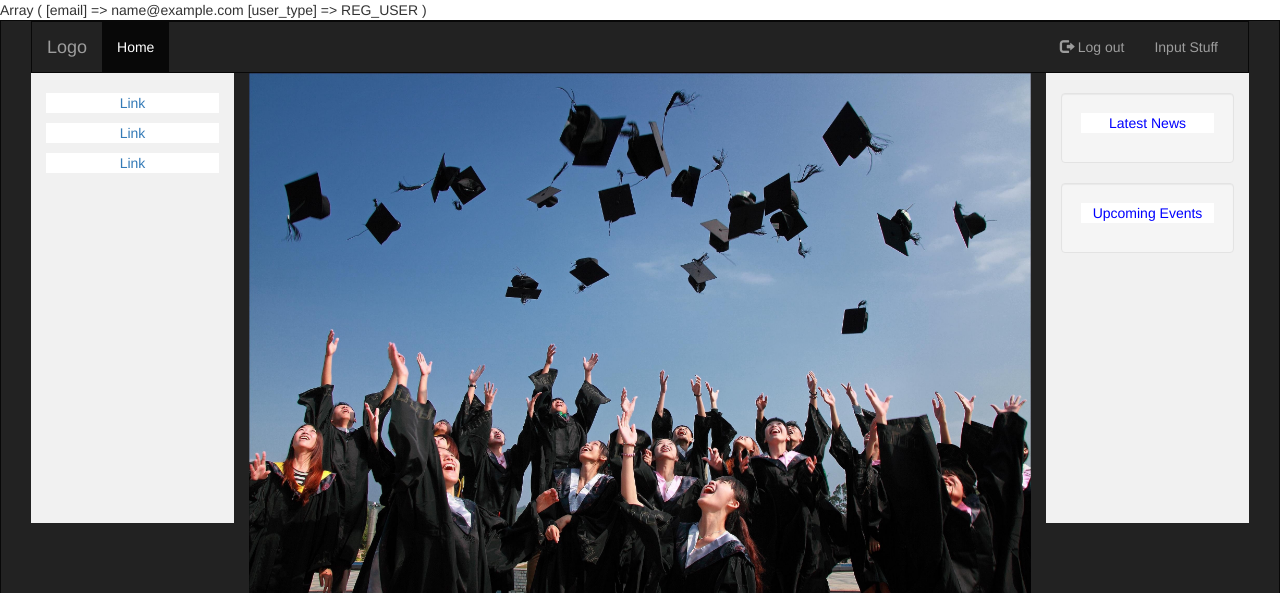
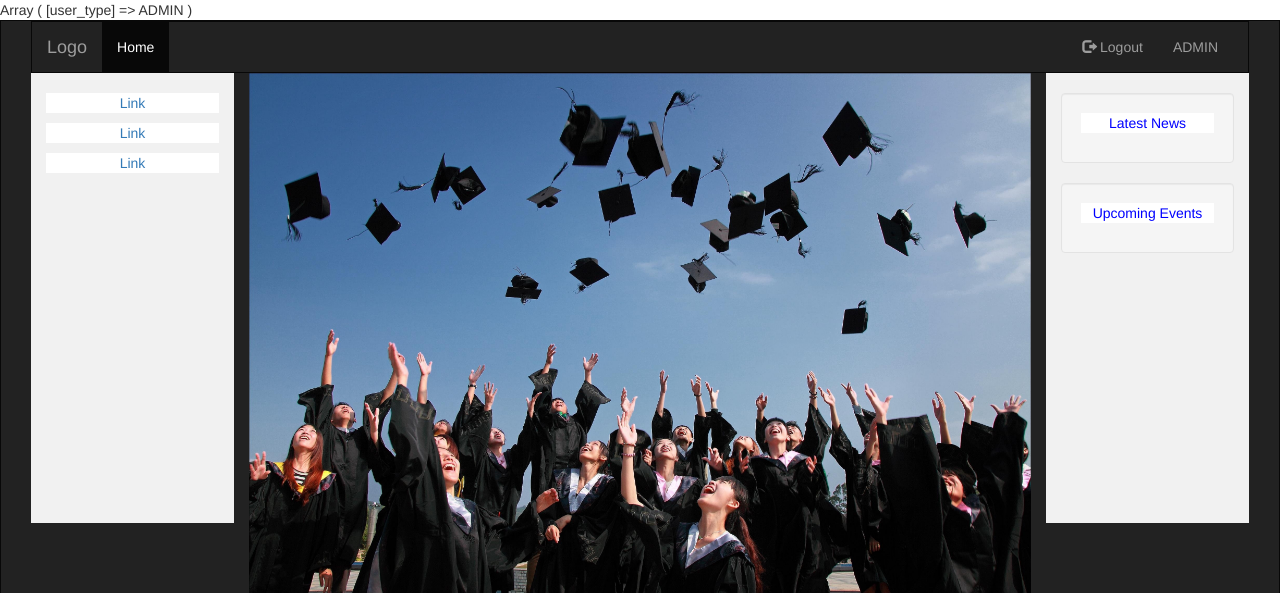
Before and after one commit to Mikecooper49/CMM004, a PHP site: page /index_navbar.php in a window 1280 px wide. Shown: the top 593 px of the page. Run offline with PHP 8.4, Linux system fonts and the light colour scheme; the visitor is signed in with stand-in values (Sample User, id 1).

Commit message:
some minor changes to  implememtation of active narbar dependent on user_type (admin, user, REG_USER)

```diff
--- a/index_navbar.php
+++ b/index_navbar.php
@@ -45,12 +45,9 @@ include_once("resources/includes/config_home.php");
 
                 <?php
 
-                //testing loop logic
+                include('resources/includes/navbarLogic.php');
 
-          //     $_SESSION['user_type'] = "ADMIN";
-              //  print_r($_SESSION);
-
-if (isset($_SESSION['user_type'])){
+/*if (isset($_SESSION['user_type'])){
                     switch ($_SESSION['user_type']) {
                         case "ADMIN":
                             include('resources/navbars/admin_navbar.html');
@@ -62,7 +59,7 @@ if (isset($_SESSION['user_type'])){
                 }
 if (!isset($_SESSION['user_type'])){
                 include('resources/navbars/user_navbar.html');
-                }
+                } */
                  ?>
 
                 <div class="container-fluid text-center">
--- a/logout.php
+++ b/logout.php
@@ -14,7 +14,8 @@ and returns to homepage
 session_start();
 
 if (session_destroy()) {
+
     header("Location:../../index_navbar.php");
-    $userType = "USER";
+
     echo 'you have logged out - if in error please log back in';
 }
--- a/resources/includes/navbarLogic.php
+++ b/resources/includes/navbarLogic.php
@@ -1,16 +1,14 @@
 <?php
-
-$userType = $_SESSION['user_type'];
-
-if ($userType == 'Admin') {
-
-    include("resources/navbars/admin_navbar.html");
+if (isset($_SESSION['user_type'])){
+    switch ($_SESSION['user_type']) {
+        case "ADMIN":
+            include('resources/navbars/admin_navbar.html');
+            break;
+        case "REG_USER":
+            include('resources/navbars/reg_user_navbar.html');
+            break;
+    }
 }
-if  ($userType == 'user') {
-
-    include("resources/navbars/user_navbar.html");
+if (!isset($_SESSION['user_type'])){
+    include('resources/navbars/user_navbar.html');
 }
-if ($userType == 'REG_USER') {
-
-include("resources/navbars/reg_user_navbar.html");
-}
```
Also changed, not shown: login.php (+8 -0 lines), session.php (+5 -5 lines).
